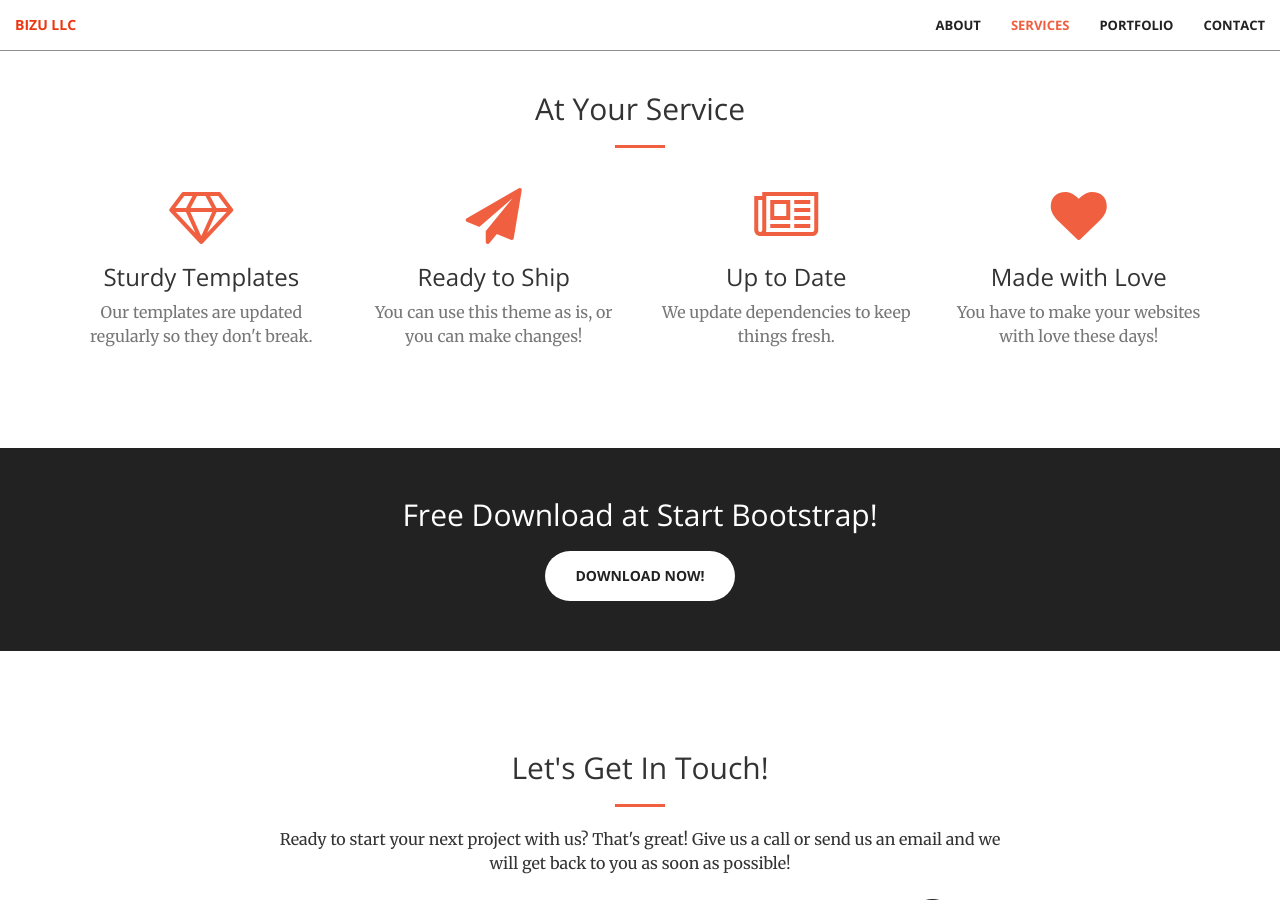
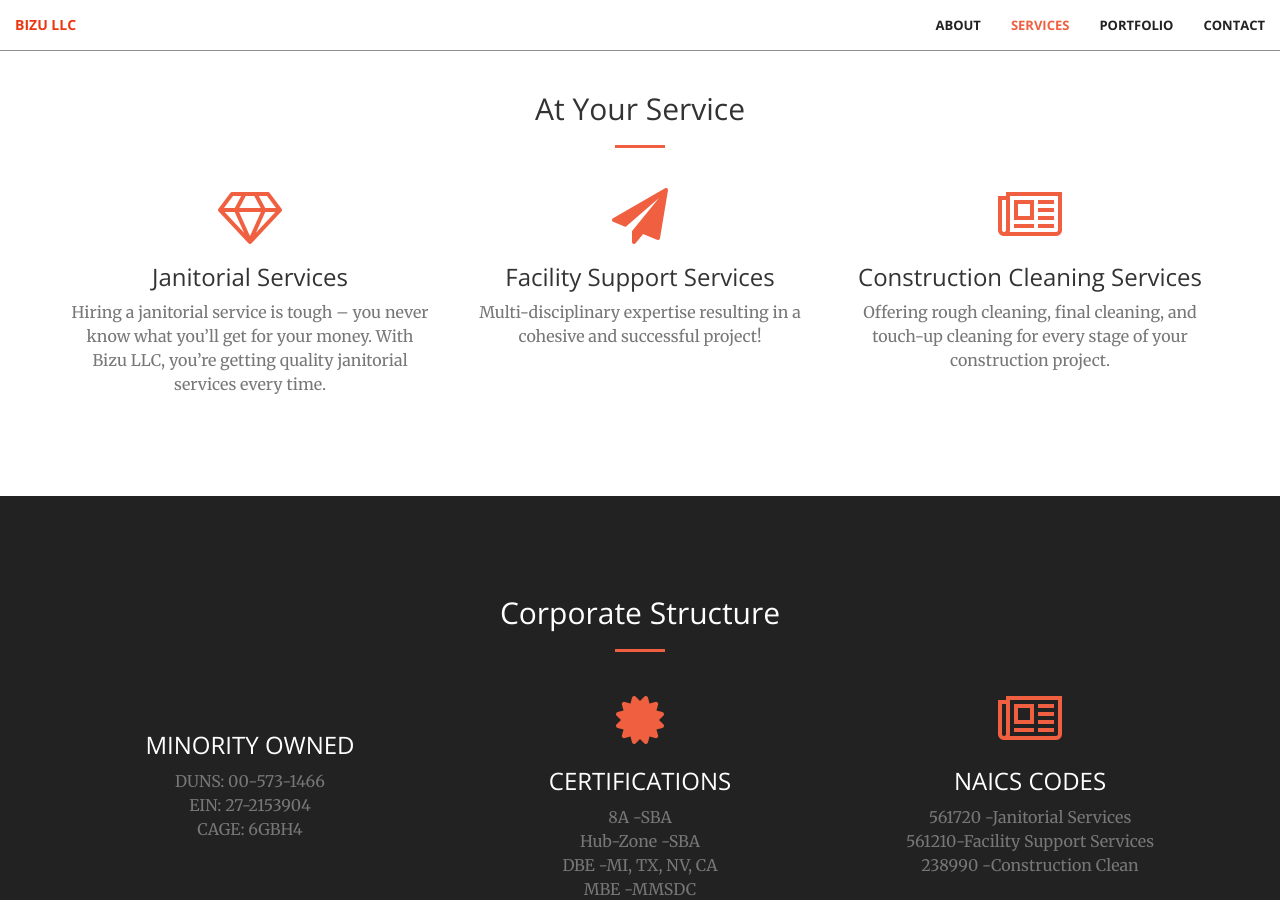
Before and after one commit to alealem/bizu-llc.ga, a Jekyll site: the page built from index.html, in a window 1280 px wide and 900 px high, scrolled down 1374 px. Built offline with Jekyll 4.4.1, drawn with Linux system fonts in a browser that asks for light colours; some of the changed text lies outside the part shown.

Commit message:
added texts

```diff
--- /dev/null
+++ b/_includes/corporate_structure.html
@@ -0,0 +1,42 @@
+<section id="services" class="bg-dark">
+    <div class="container">
+        <div class="row">
+            <div class="col-lg-12 text-center">
+                <h2 class="section-heading">Corporate Structure</h2>
+                <hr class="primary">
+            </div>
+        </div>
+    </div>
+    <div class="container">
+        <div class="row">
+            <div class="col-lg-4 col-md-6 text-center">
+                <div class="service-box">
+                    <i class="fa fa-4x fa-user-circle wow bounceIn text-primary"></i>
+                    <h3>MINORITY OWNED</h3>
+                    <p class="text-muted">DUNS: 00-573-1466</p>
+                    <p class="text-muted">EIN: 27-2153904</p>
+                    <p class="text-muted">CAGE: 6GBH4</p>
+                </div>
+            </div>
+            <div class="col-lg-4 col-md-6 text-center">
+                <div class="service-box">
+                    <i class="fa fa-4x fa-certificate wow bounceIn text-primary" data-wow-delay=".1s"></i>
+                    <h3>CERTIFICATIONS</h3>
+                    <p class="text-muted">8A -SBA </p>
+                    <p class="text-muted">Hub-Zone -SBA</p>
+                    <p class="text-muted">DBE -MI, TX, NV, CA</p>
+                    <p class="text-muted">MBE -MMSDC</p>
+                </div>
+            </div>
+            <div class="col-lg-4 col-md-6 text-center">
+                <div class="service-box">
+                    <i class="fa fa-4x fa-newspaper-o wow bounceIn text-primary" data-wow-delay=".2s"></i>
+                    <h3>NAICS CODES</h3>
+                    <p class="text-muted">561720 -Janitorial Services</p>
+                    <p class="text-muted">561210-Facility Support Services</p>
+                    <p class="text-muted">238990 -Construction Clean</p>
+                </div>
+            </div>
+        </div>
+    </div>
+</section>
--- a/_includes/header.html
+++ b/_includes/header.html
@@ -3,7 +3,7 @@
         <div class="header-content-inner">
             <h1>BIZU LLC</h1>
             <hr>
-            <p>Start Bootstrap can help you build better websites using the Bootstrap CSS framework! Just download your template and start going, no strings attached!</p>
+            <p>"A certified Minority Business Enterprise SBA 8(a) & Hub-zone, DBE/MBE Certified Company"</p>
             <a href="#about" class="btn btn-primary btn-xl page-scroll">Find Out More</a>
         </div>
     </div>
--- a/_includes/services.html
+++ b/_includes/services.html
@@ -9,32 +9,26 @@
     </div>
     <div class="container">
         <div class="row">
-            <div class="col-lg-3 col-md-6 text-center">
+            <div class="col-lg-4 col-md-6 text-center">
                 <div class="service-box">
                     <i class="fa fa-4x fa-diamond wow bounceIn text-primary"></i>
-                    <h3>Sturdy Templates</h3>
-                    <p class="text-muted">Our templates are updated regularly so they don't break.</p>
+                    <h3>Janitorial Services</h3>
+                    <p class="text-muted">Hiring a janitorial service is tough – you never know what you’ll get for your money.
+                        With Bizu LLC, you’re getting quality janitorial services every time.</p>
                 </div>
             </div>
-            <div class="col-lg-3 col-md-6 text-center">
+            <div class="col-lg-4 col-md-6 text-center">
                 <div class="service-box">
                     <i class="fa fa-4x fa-paper-plane wow bounceIn text-primary" data-wow-delay=".1s"></i>
-                    <h3>Ready to Ship</h3>
-                    <p class="text-muted">You can use this theme as is, or you can make changes!</p>
+                    <h3>Facility Support Services</h3>
+                    <p class="text-muted">Multi-disciplinary expertise resulting in a cohesive and successful project!</p>
                 </div>
             </div>
-            <div class="col-lg-3 col-md-6 text-center">
+            <div class="col-lg-4 col-md-6 text-center">
                 <div class="service-box">
                     <i class="fa fa-4x fa-newspaper-o wow bounceIn text-primary" data-wow-delay=".2s"></i>
-                    <h3>Up to Date</h3>
-                    <p class="text-muted">We update dependencies to keep things fresh.</p>
-                </div>
-            </div>
-            <div class="col-lg-3 col-md-6 text-center">
-                <div class="service-box">
-                    <i class="fa fa-4x fa-heart wow bounceIn text-primary" data-wow-delay=".3s"></i>
-                    <h3>Made with Love</h3>
-                    <p class="text-muted">You have to make your websites with love these days!</p>
+                    <h3>Construction Cleaning Services</h3>
+                    <p class="text-muted">Offering rough cleaning, final cleaning, and touch-up cleaning for every stage of your construction project.</p>
                 </div>
             </div>
         </div>
--- a/_layouts/front.html
+++ b/_layouts/front.html
@@ -8,7 +8,7 @@
   {% include header.html %}
   {% include call-to-action.html %}
   {% include services.html %}
-  {% include aside.html %}
+  {% include corporate_structure.html %}
   {% include contact.html %}
   {% include scripts.html %}
 </body>
```
